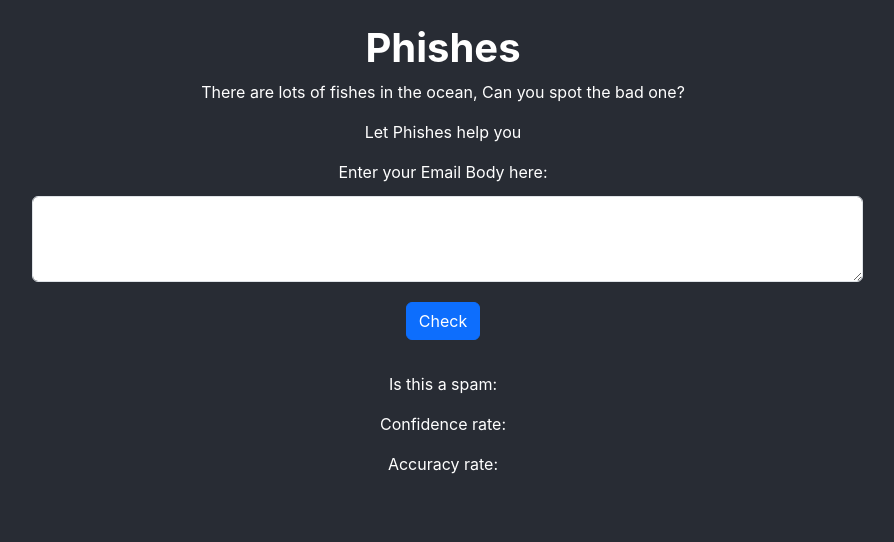
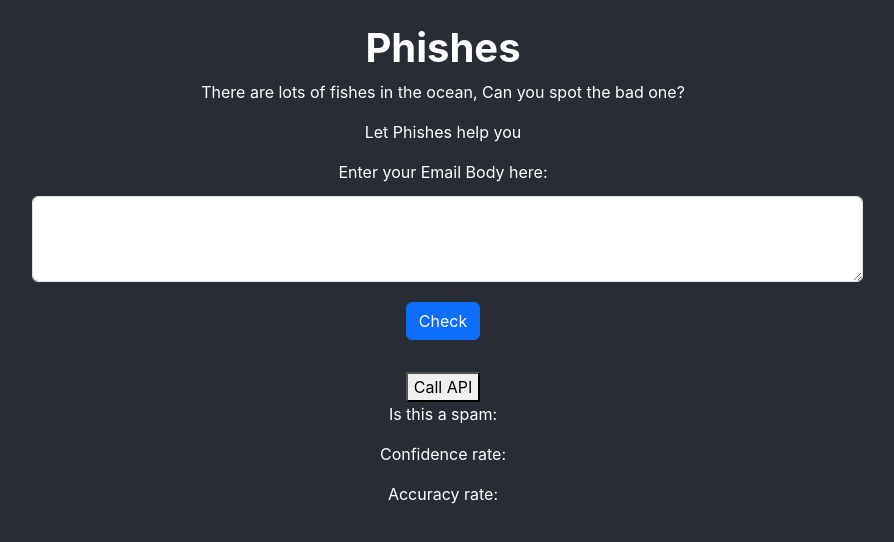
Before and after one commit to giosroom99/Phishes, a React (Create React App) app: page / in a window 1280 px wide. Shown: the top 542 px of the page, without its empty margins (197-1091 px from the left). Built offline with nearby package versions, Linux system fonts and the light colour scheme.

Commit message:
modified:   package-lock.json 	modified:   package.json 	modified:   src/App.js 	modified:   src/controller.js

```diff
--- a/package.json
+++ b/package.json
@@ -4,10 +4,12 @@
   "private": true,
   "dependencies": {
     "@testing-library/user-event": "^13.5.0",
+    "axios": "^1.4.0",
     "bootstrap": "^5.3.0",
     "firebase": "^10.1.0",
     "react": "^18.2.0",
     "react-dom": "^18.2.0",
+    "react-hook-form": "^7.45.4",
     "react-scripts": "5.0.1",
     "react-testing-library": "^8.0.1",
     "web-vitals": "^2.1.4"
--- a/src/App.js
+++ b/src/App.js
@@ -1,6 +1,6 @@
 import "./App.css";
 import { useState } from "react";
-import { callAPI } from "./controller";
+import { callAPI, AppI } from "./controller";
 
 export function Header() {
   return (
@@ -65,6 +65,8 @@ function App() {
     <div className="App container">
       <Header />
       <MyForm />
+
+      <AppI />
       <ResponseArea />
     </div>
   );
--- a/src/controller.js
+++ b/src/controller.js
@@ -1,19 +1,51 @@
+import React, { useState } from "react";
+import axios from "axios";
+
 export async function callAPI() {
   const url = "http://localhost:5000/check-email";
   const data = "Subject: naturally irresistible your corporate...#	";
 
-  const response = await fetch(url, {
-    method: "POST",
+  const response = await axios.post(url, data, {
     headers: {
-      "Content-Type": "text/plain", // Use "text/plain" for plain text body
+      "Content-Type": "text/plain",
     },
-    body: data,
   });
 
-  if (response.ok) {
-    const responseData = await response.text(); // Use response.text() to get the response content
+  if (response.status === 200) {
+    const responseData = await response.data;
     alert("API Response: " + responseData);
   } else {
     alert("Error calling API: " + response.status);
   }
 }
+
+export const AppI = () => {
+  const [data, setData] = useState("");
+
+  const handleClick = () => {
+    const url = "http://localhost:5000/check-email";
+    const data = "Subject: naturally irresistible your corporate...#	";
+
+    axios
+      .post(url, data, {
+        headers: {
+          "Content-Type": "text/plain",
+        },
+      })
+      .then((response) => {
+        if (response.status === 200) {
+          alert(response.data);
+          setData(response.data);
+        } else {
+          alert("Error calling API: " + response.status);
+        }
+      });
+  };
+
+  return (
+    <div>
+      <button onClick={handleClick}>Call API</button>
+      <div>{data}</div>
+    </div>
+  );
+};
```
Also changed, not shown: 1 other file (tests, documents, lock files or other folders).
